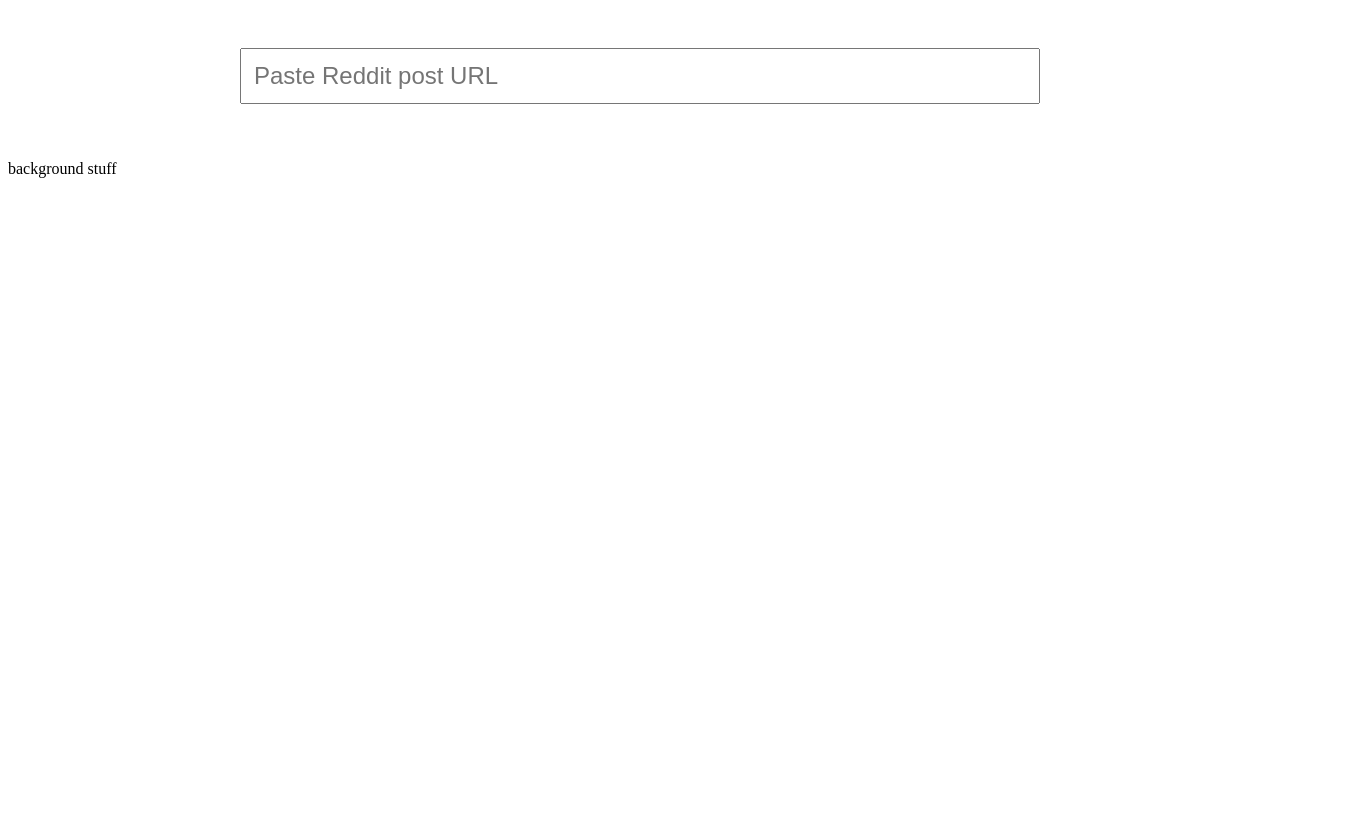
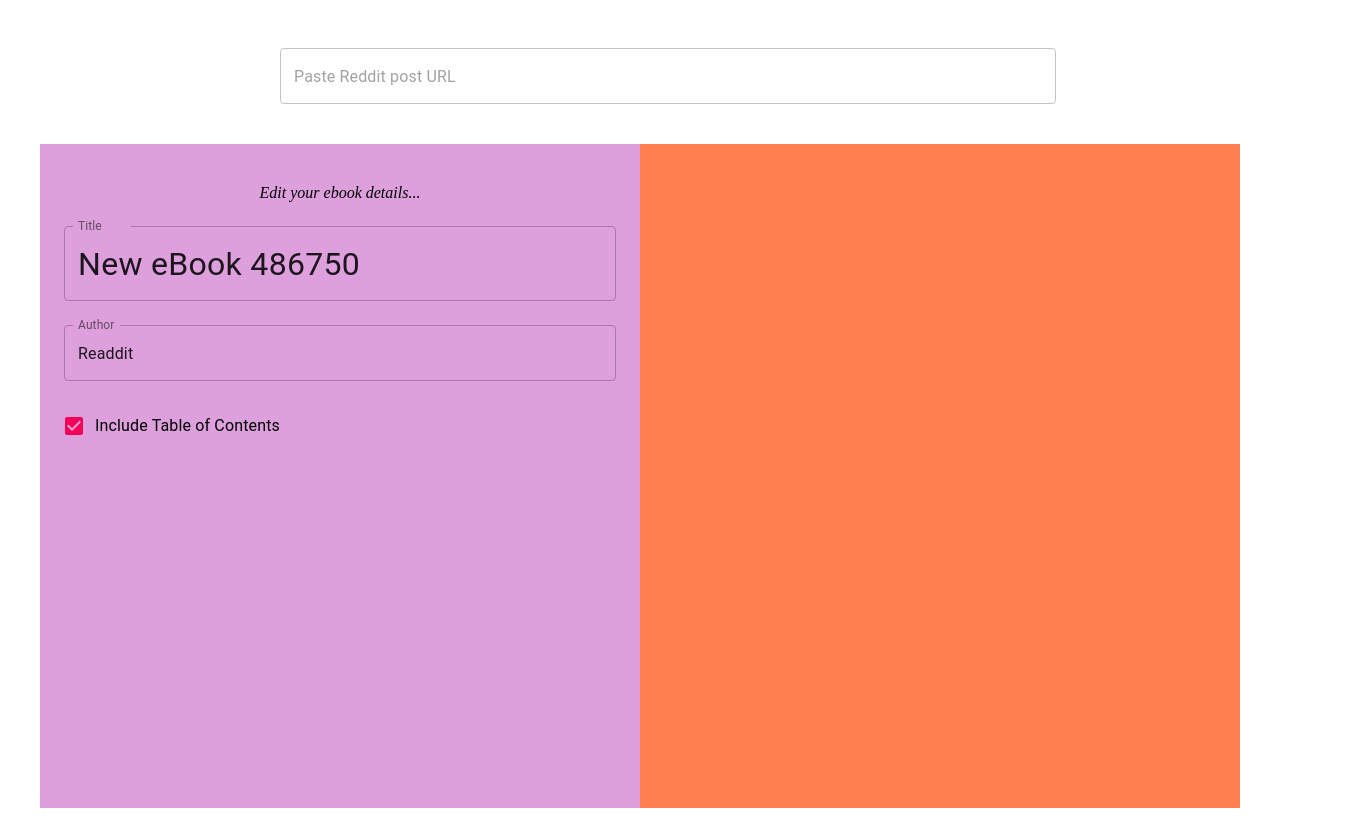
Before and after one commit to brannonjames/read-more, a React (Create React App) app in the folder client/: page / in a window 1280 px wide. Shown: the whole page, 1352 px wide, since content can reach past the window. Built offline with nearby package versions, Linux system fonts and the light colour scheme.

Commit message:
create book details section

```diff
--- /dev/null
+++ b/client/src/components/Checkbox/index.tsx
@@ -0,0 +1,17 @@
+import React from 'react';
+import Checkbox, {CheckboxProps} from '@material-ui/core/Checkbox';
+import FormControlLabel from '@material-ui/core/FormControlLabel';
+
+interface ICheckboxProps extends CheckboxProps {
+  label: string
+}
+
+export default (props: ICheckboxProps) => {
+  const { label, ...restProps } = props;
+  return (
+    <FormControlLabel
+      control={<Checkbox disableRipple {...restProps} />}
+      label={label}
+    />
+  )
+}
--- a/client/src/components/TextInput/index.tsx
+++ b/client/src/components/TextInput/index.tsx
@@ -1,3 +1,13 @@
-import styled from 'styled-components';
+import React from 'react';
+import TextField, {TextFieldProps} from '@material-ui/core/TextField';
 
-export default styled.input``;
+export default (props: TextFieldProps) => {
+  return (
+    // https://github.com/mui-org/material-ui/issues/15697
+    // @ts-ignore
+    <TextField
+      variant="outlined"
+      {...props}
+    />
+  );
+};
--- a/client/src/modules/App/App.tsx
+++ b/client/src/modules/App/App.tsx
@@ -1,15 +1,56 @@
 import React from 'react';
+import styled from 'styled-components';
 import Search from '../Search';
+import BookDetails from '../BookDetails';
 
 function App() {
 
   return (
-    <div>
+    <Container>
       <Search />
-      <p>background stuff</p>
-
-    </div>
+      <OuterSectionContainer>
+        <InnerSectionContainer>
+          <LeftSection>
+            <BookDetails />
+          </LeftSection>
+          <RightSection />
+        </InnerSectionContainer>
+      </OuterSectionContainer>
+    </Container>
   );
 }
 
 export default App;
+
+const Container = styled.main`
+  display: flex;
+  flex-direction: column;
+  height: 100vh;
+
+`;
+
+const OuterSectionContainer = styled.div`
+  flex-grow: 1;
+  display: flex;
+  justify-content: center;
+`;
+
+const InnerSectionContainer = styled.div`
+  display: flex;
+  width: 100%;
+  max-width: 1200px;
+`;
+
+const Section = styled.section`
+  width: 50%;
+  display: flex;
+  flex-direction: column;
+`;
+
+const LeftSection = styled(Section)`
+  background-color: plum;
+`;
+
+const RightSection = styled(Section)`
+  background-color: coral;
+`;
--- /dev/null
+++ b/client/src/modules/BookDetails/BookDetails.component.tsx
@@ -0,0 +1,66 @@
+import React from 'react';
+import styled from 'styled-components';
+import BookDetailsStore from './BookDetails.store'
+import withObserver from "../../hocs/withObserver";
+import TextInput from '../../components/TextInput';
+import Checkbox from '../../components/Checkbox';
+
+
+const BookDetails = (props: IBookDetailsProps) => {
+  const { store } = props;
+  return (
+    <Container>
+      <ContainerDescription>Edit your ebook details...</ContainerDescription>
+      <TitleInput
+        onChange={e => store.setTitle(e.target.value)}
+        value={store.title}
+        label="Title"
+      />
+      <DetailInput
+        onChange={e => store.setAuthor(e.target.value)}
+        value={store.author}
+        label="Author"
+      />
+      <Checkbox
+        label="Include Table of Contents"
+        checked={store.shouldIncludeTOC}
+        onChange={e => store.setShouldIncludeTOC(e.target.checked)}
+      />
+    </Container>
+  )
+
+};
+
+export default withObserver(BookDetails, BookDetailsStore.sharedInstance);
+
+// TYPES
+export interface IBookDetailsProps {
+  store: BookDetailsStore
+}
+
+// STYLED COMPONENTS
+const Container = styled.div`
+  display: flex;
+  flex-direction: column;
+  padding: 24px;
+  text-align: center;
+`;
+
+const ContainerDescription = styled.p`
+  font-style: italic;
+  margin-bottom: 24px;
+`;
+
+const DetailInput = styled(TextInput)`
+  && {
+    margin-bottom: 24px;
+  }
+`;
+
+const TitleInput = styled(DetailInput)`
+  && {
+    .MuiInputBase-root {
+      font-size: 2rem;
+    }
+  }
+`;
--- /dev/null
+++ b/client/src/modules/BookDetails/BookDetails.store.ts
@@ -0,0 +1,25 @@
+import {makeAutoObservable} from "mobx";
+
+export default class BookDetailsStore {
+
+  static sharedInstance: BookDetailsStore = new BookDetailsStore();
+
+  //
+  // OBSERVABLES
+  title: string = `New eBook ${Math.floor(Math.random() * (999999 - 111111) + 111111)}`;
+  author: string = 'Readdit';
+  shouldIncludeTOC: boolean = true;
+
+
+  constructor() {
+    makeAutoObservable(this);
+  }
+
+  //
+  // ACTIONS
+  //
+  setTitle = (value: string) => this.title = value;
+  setAuthor = (value: string) => this.author = value;
+  setShouldIncludeTOC = (value: boolean) => this.shouldIncludeTOC = value;
+
+}
--- /dev/null
+++ b/client/src/modules/BookDetails/index.ts
@@ -0,0 +1,3 @@
+import BookDetailsComponent from './BookDetails.component';
+
+export default BookDetailsComponent;
--- a/client/src/modules/Search/Search.component.tsx
+++ b/client/src/modules/Search/Search.component.tsx
@@ -2,7 +2,7 @@
 import styled from 'styled-components';
 import SearchInput from '../../components/SearchInput';
 import {FlexCenter} from "../../components/Styled/layout";
-import withObserver from "../hocs/withObserver";
+import withObserver from "../../hocs/withObserver";
 import SearchStore from "./Search.store";
 
 //
@@ -41,6 +41,7 @@
 // STYLED COMPONENTS
 
 const Container = styled(FlexCenter)`
+  width: 100%;
   padding: 40px;
   flex-direction: column;
 `;
```
Also changed, not shown: client/src/hocs/withObserver.tsx (renamed from client/src/modules/hocs/withObserver.tsx).
